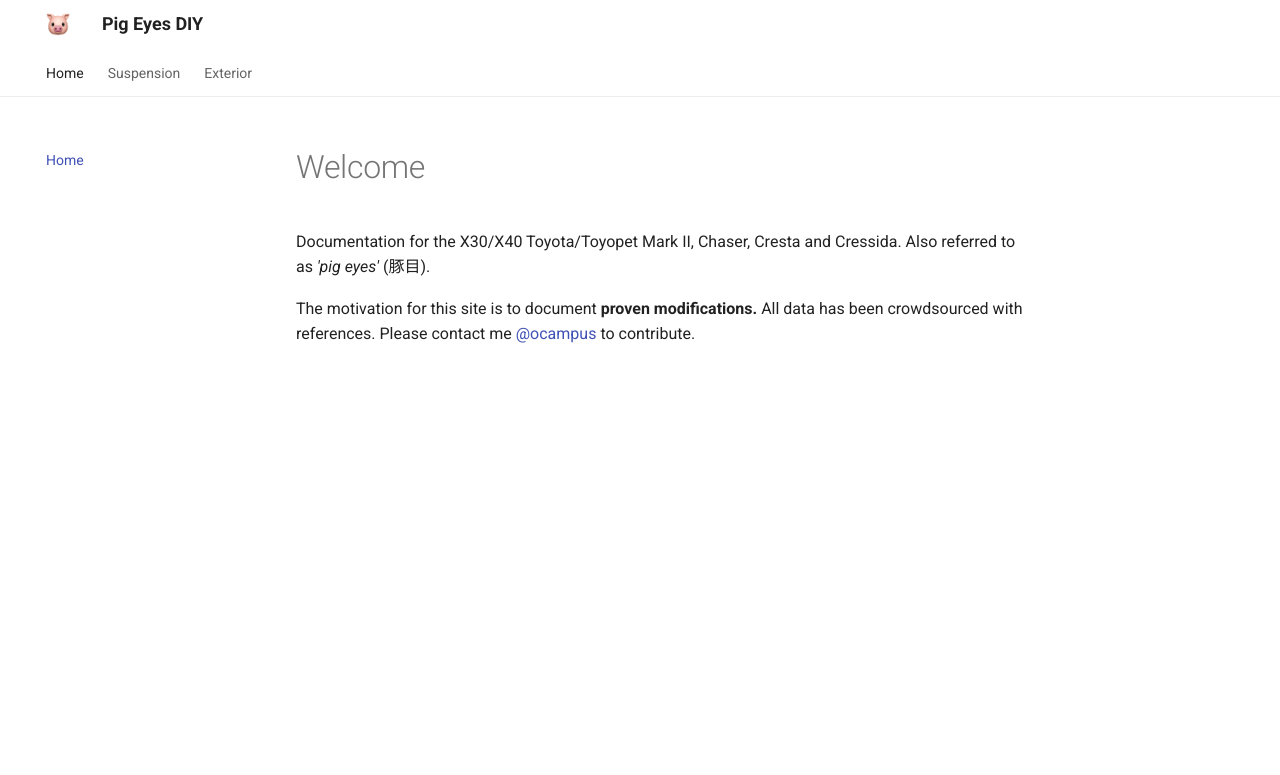
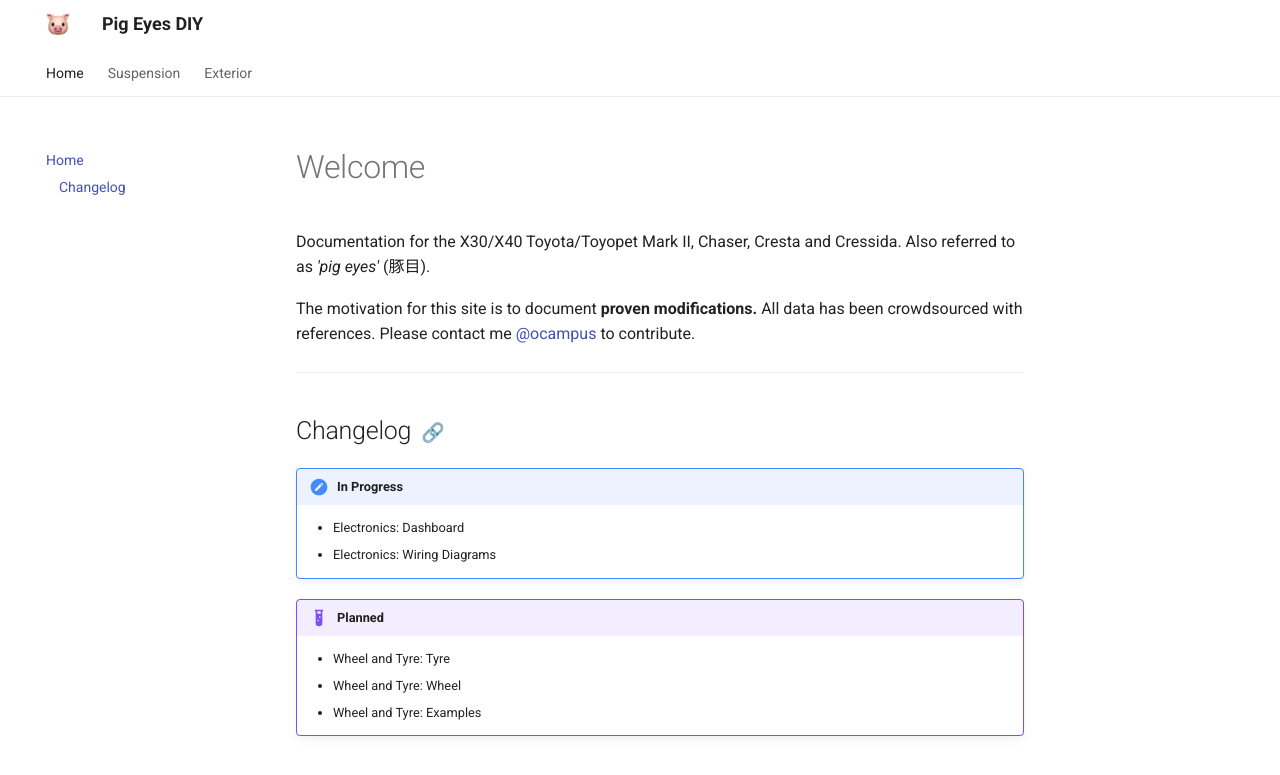
Before and after one commit to ocampco/pig-eyes-diy, an MkDocs documentation site: the page built from docs/index.md, in a window 1280 px wide. Shown: the top 775 px of the page. Built offline with MkDocs 1.6.1 and Material for MkDocs 9.7.7, drawn with Linux system fonts in a browser that asks for light colours.

Commit message:
Add changelog

```diff
--- a/docs/index.md
+++ b/docs/index.md
@@ -3,3 +3,16 @@
 Documentation for the X30/X40 Toyota/Toyopet Mark II, Chaser, Cresta and Cressida. Also referred to as _'pig eyes'_ (豚目).
 
 The motivation for this site is to document **proven modifications.** All data has been crowdsourced with references. Please contact me [@ocampus](https://www.instagram.com/ocampus/) to contribute.
+
+---
+
+## Changelog
+
+!!! note "In Progress"
+    - Electronics: Dashboard
+    - Electronics: Wiring Diagrams
+
+!!! example "Planned"
+    - Wheel and Tyre: Tyre
+    - Wheel and Tyre: Wheel
+    - Wheel and Tyre: Examples
```
